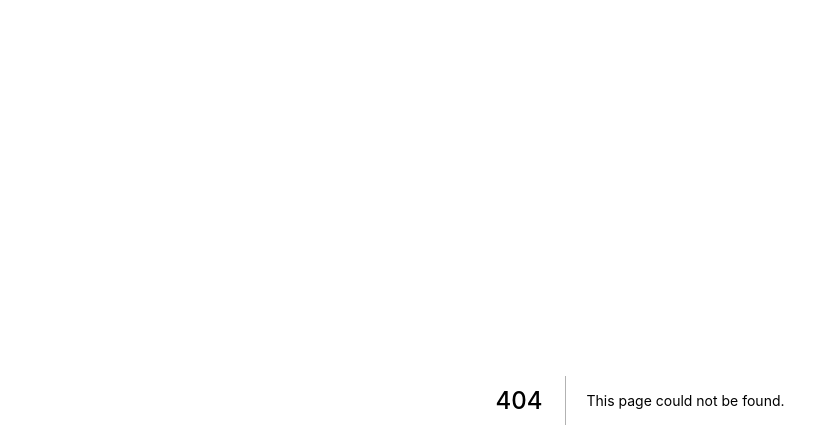
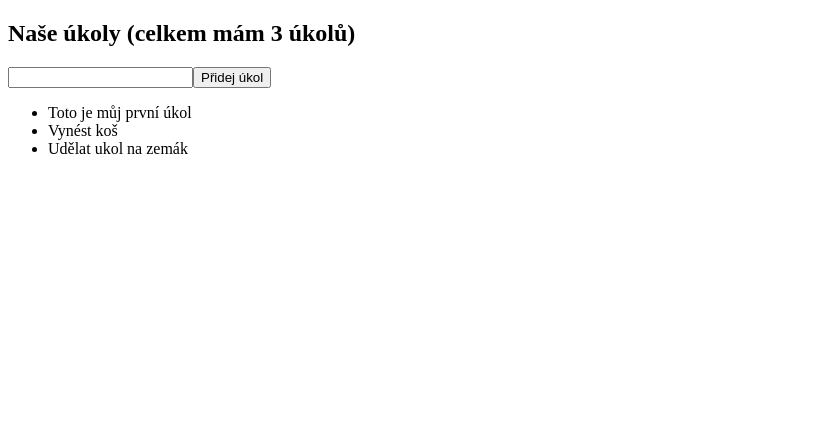
Before and after one commit to homoky/gymcak, a Next.js app: page /form in a window 1280 px wide. Before the commit this address had no page. Shown: the top 448 px of the page, without its empty margins (0-839 px from the left). Built offline with nearby package versions, Linux system fonts and the light colour scheme.

Commit message:
Simple form

```diff
--- a/components/Counter.js
+++ b/components/Counter.js
@@ -1,6 +1,6 @@
 import { useState } from 'react'
 
-const Counter = ({defaultValue =0 , incrementor = 1}) => {
+const Counter = ({defaultValue = 0 , incrementor = 1}) => {
     const [increment, setIncrement] = useState(defaultValue)
 
     return <div>Počítadlo: {increment} <button onClick={()=>setIncrement(increment + incrementor)}>Zvýšit</button></div>
--- /dev/null
+++ b/pages/form.js
@@ -0,0 +1,24 @@
+import {useState} from 'react'
+
+const Form = ( ) => {
+    const [todos, setTodos] = useState(["Toto je můj první úkol", "Vynést koš", "Udělat ukol na zemák"])
+
+    return <div>
+        <h2>Naše úkoly (celkem mám {todos.length} úkolů)</h2>
+
+        <form onSubmit={(e) => {
+            e.preventDefault();
+            const newTodo = e.target.todo.value;
+            setTodos([...todos, newTodo])
+        }}>
+            <input name="todo" />
+            <button>Přidej úkol</button>
+        </form>
+
+        <ul>
+            {todos.map((todo)=> <li>{todo}</li> )}
+        </ul>
+    </div>
+}
+
+export default Form
```
